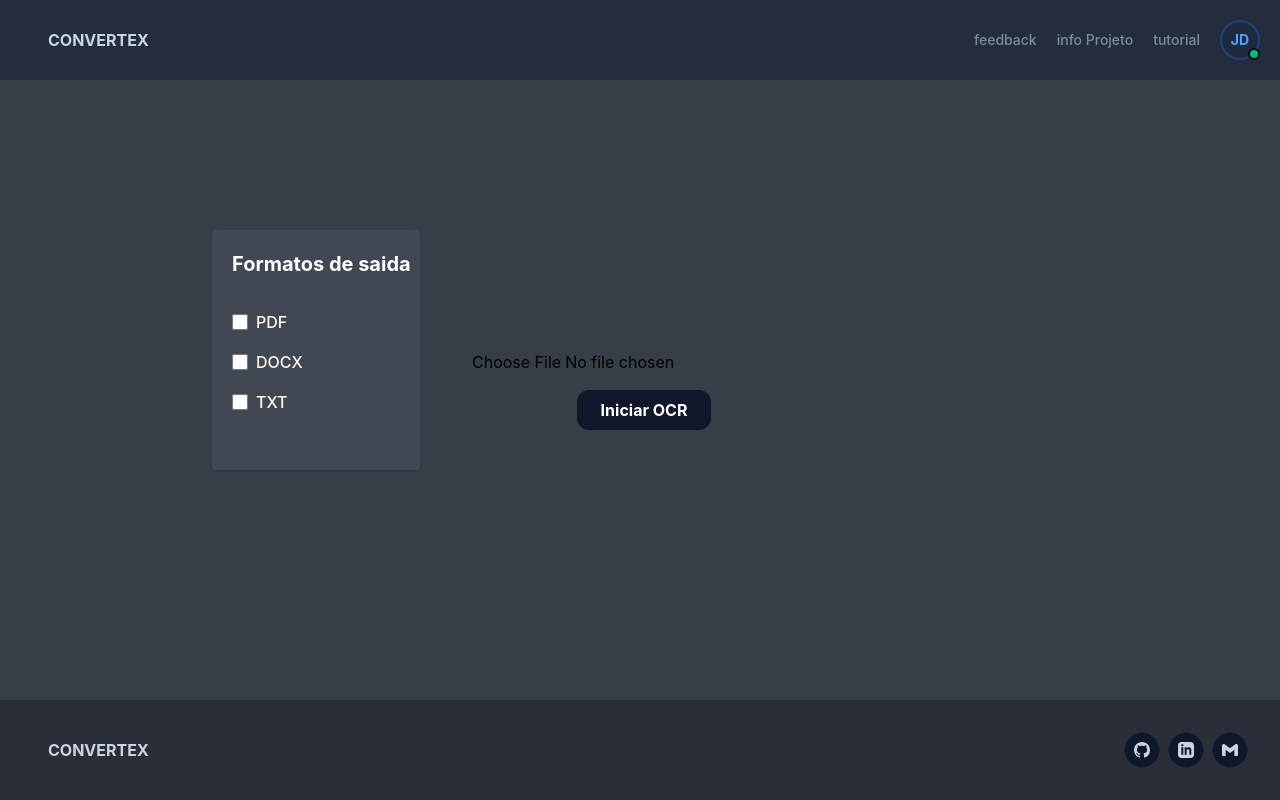
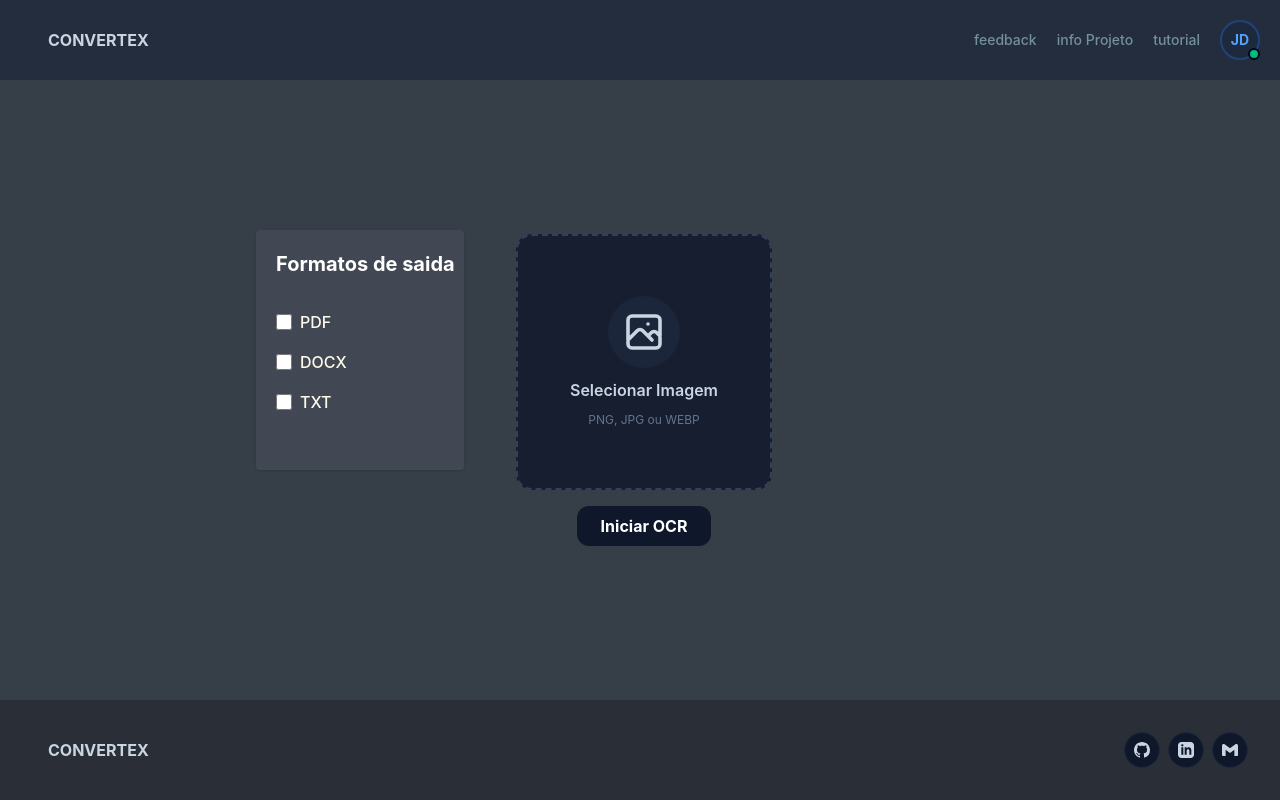
Before and after one commit to Thiago0018/Convertex-API, a React (Vite) app in the folder Convertex-Front-End/: page / in a window 1280 px wide. Built offline with nearby package versions, Linux system fonts and the light colour scheme.

Commit message:
Restore image selector styling

```diff
--- a/Convertex-Front-End/src/components/ui/ImageSelectorButton.tsx
+++ b/Convertex-Front-End/src/components/ui/ImageSelectorButton.tsx
@@ -1,34 +1,102 @@
-// src/components/ui/ImageSelectorButton.jsx
-// src/components/ui/ImageSelectorButton.tsx
-import React from 'react';
+import { useRef, useState, type ButtonHTMLAttributes, type ChangeEvent } from 'react';
 
-// Similar a um DTO ou Contrato em C#
 export interface ImageSelectedResult {
     file: File;
     previewUrl: string;
 }
 
-interface ImageSelectorButtonProps {
+type ImageSelectorSize = 'md' | 'lg' | 'xl';
+type ImageSelectorVariant = 'primary' | 'gradient' | 'accent';
+
+interface ImageSelectorButtonProps extends Omit<ButtonHTMLAttributes<HTMLButtonElement>, 'onClick'> {
     onImageSelect: (result: ImageSelectedResult | null) => void;
+    label?: string;
+    preview?: boolean;
+    size?: ImageSelectorSize;
+    variant?: ImageSelectorVariant;
 }
 
-export function ImageSelectorButton({ onImageSelect }: ImageSelectorButtonProps) {
-    const handleFileChange = (event: React.ChangeEvent<HTMLInputElement>) => {
-        const selectedFile = event.target.files?.[0];
+export function ImageSelectorButton({
+    onImageSelect,
+    label = 'Selecionar Imagem',
+    preview = true,
+    size = 'lg',
+    variant = 'primary',
+    className = '',
+    ...props
+}: ImageSelectorButtonProps) {
+    const [selectedImage, setSelectedImage] = useState<string | null>(null);
+    const fileInputRef = useRef<HTMLInputElement>(null);
 
-        if (selectedFile) {
-            const previewUrl = URL.createObjectURL(selectedFile);
-            onImageSelect({ file: selectedFile, previewUrl });
-        } else {
+    const sizes: Record<ImageSelectorSize, string> = {
+        md: 'w-48 h-48 text-sm',
+        lg: 'w-64 h-64 text-base',
+        xl: 'w-80 h-80 text-lg',
+    };
+
+    const iconSizes: Record<ImageSelectorSize, string> = {
+        md: 'w-8 h-8',
+        lg: 'w-12 h-12',
+        xl: 'w-16 h-16',
+    };
+
+    const variants: Record<ImageSelectorVariant, string> = {
+        primary: 'bg-slate-900/80 border-2 border-dashed border-slate-700 text-slate-300 hover:border-blue-500 hover:text-blue-400 hover:shadow-xl hover:shadow-blue-500/20 hover:bg-slate-900',
+        gradient: 'bg-slate-900/80 border-2 border-dashed border-blue-500/50 text-slate-200 hover:border-cyan-400 hover:shadow-xl hover:shadow-cyan-500/25 hover:bg-slate-900',
+        accent: 'bg-slate-900/80 border-2 border-dashed border-cyan-500/50 text-cyan-400 hover:border-cyan-300 hover:shadow-xl hover:shadow-cyan-500/20',
+    };
+
+    const handleFileChange = (event: ChangeEvent<HTMLInputElement>) => {
+        const file = event.target.files?.[0];
+
+        if (!file) {
             onImageSelect(null);
+            return;
         }
+
+        const previewUrl = URL.createObjectURL(file);
+        setSelectedImage(previewUrl);
+        onImageSelect({ file, previewUrl });
     };
 
     return (
-        <input
-            type="file"
-            accept="image/*"
-            onChange={handleFileChange}
-        />
+        <div className={`flex flex-col items-center justify-center select-none ${className}`}>
+            <input
+                type="file"
+                ref={fileInputRef}
+                onChange={handleFileChange}
+                accept="image/*"
+                className="hidden"
+            />
+
+            <button
+                type="button"
+                onClick={() => fileInputRef.current?.click()}
+                className={`relative rounded-2xl flex flex-col items-center justify-center gap-3 p-4 cursor-pointer transition-all duration-200 ease-out overflow-hidden hover:scale-105 active:scale-95 group ${sizes[size]} ${variants[variant]}`}
+                {...props}
+            >
+                {selectedImage && preview ? (
+                    <>
+                        <img src={selectedImage} alt="Preview" className="w-full h-full object-cover rounded-xl" />
+                        <div className="absolute inset-0 bg-slate-950/70 opacity-0 group-hover:opacity-100 transition-opacity duration-200 flex flex-col items-center justify-center text-white p-2 text-center">
+                            <svg className="w-8 h-8 mb-1 text-blue-400" fill="none" stroke="currentColor" strokeWidth="2" viewBox="0 0 24 24">
+                                <path strokeLinecap="round" strokeLinejoin="round" d="M4 16v1a3 3 0 003 3h10a3 3 0 003-3v-1m-4-8l-4-4m0 0L8 8m4-4v12" />
+                            </svg>
+                            <span className="text-xs font-semibold">Trocar Imagem</span>
+                        </div>
+                    </>
+                ) : (
+                    <>
+                        <div className="p-3 rounded-full bg-slate-800/80 group-hover:bg-blue-600/20 group-hover:text-blue-400 transition-colors">
+                            <svg className={`${iconSizes[size]} transition-transform duration-200 group-hover:scale-110`} fill="none" stroke="currentColor" strokeWidth="1.8" viewBox="0 0 24 24">
+                                <path strokeLinecap="round" strokeLinejoin="round" d="M4 16l4.586-4.586a2 2 0 012.828 0L16 16m-2-2l1.586-1.586a2 2 0 012.828 0L20 14m-6-6h.01M6 20h12a2 2 0 002-2V6a2 2 0 00-2-2H6a2 2 0 00-2 2v12a2 2 0 002 2z" />
+                            </svg>
+                        </div>
+                        <span className="font-semibold text-center leading-tight">{label}</span>
+                        <span className="text-xs text-slate-500 font-normal group-hover:text-slate-400">PNG, JPG ou WEBP</span>
+                    </>
+                )}
+            </button>
+        </div>
     );
 }
```
